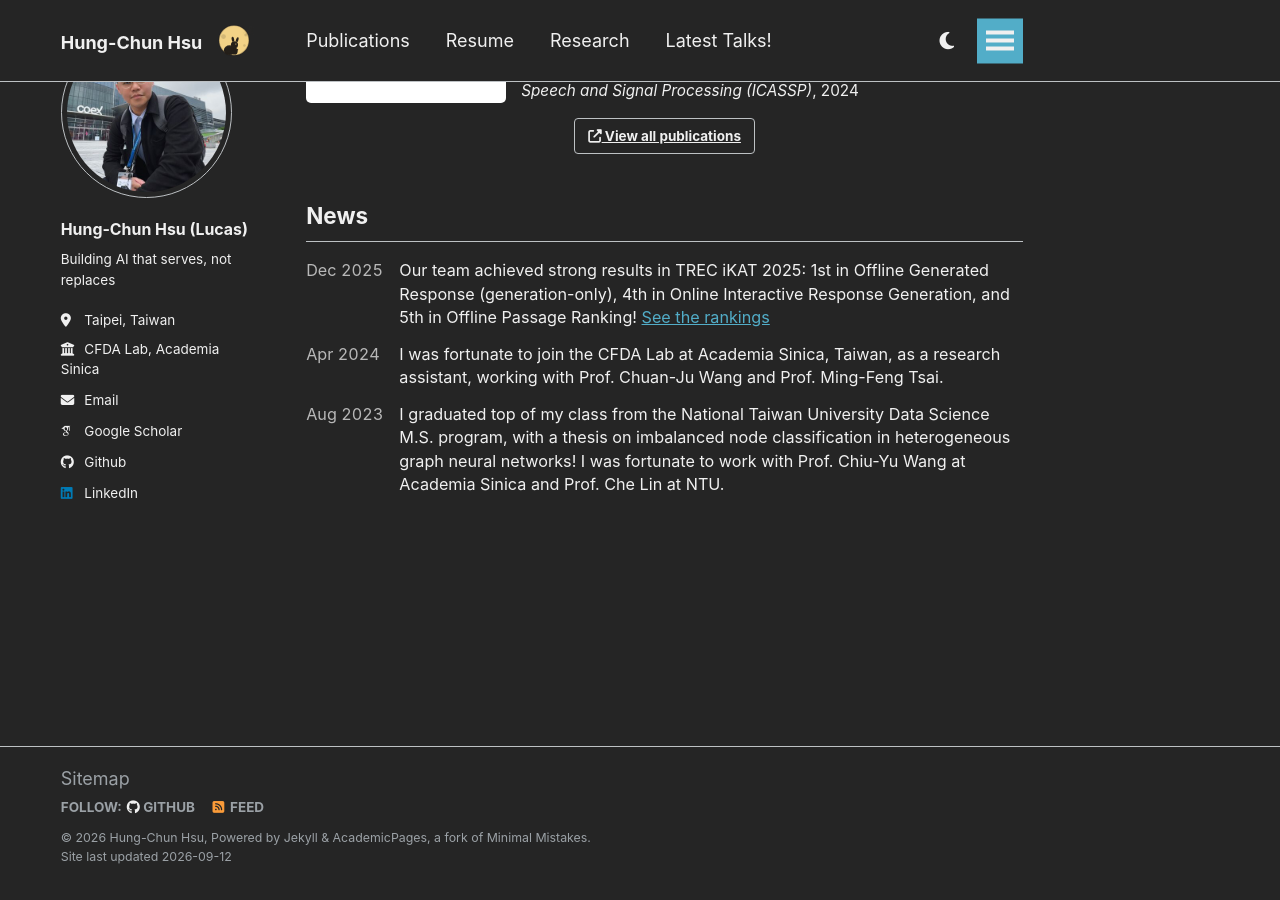
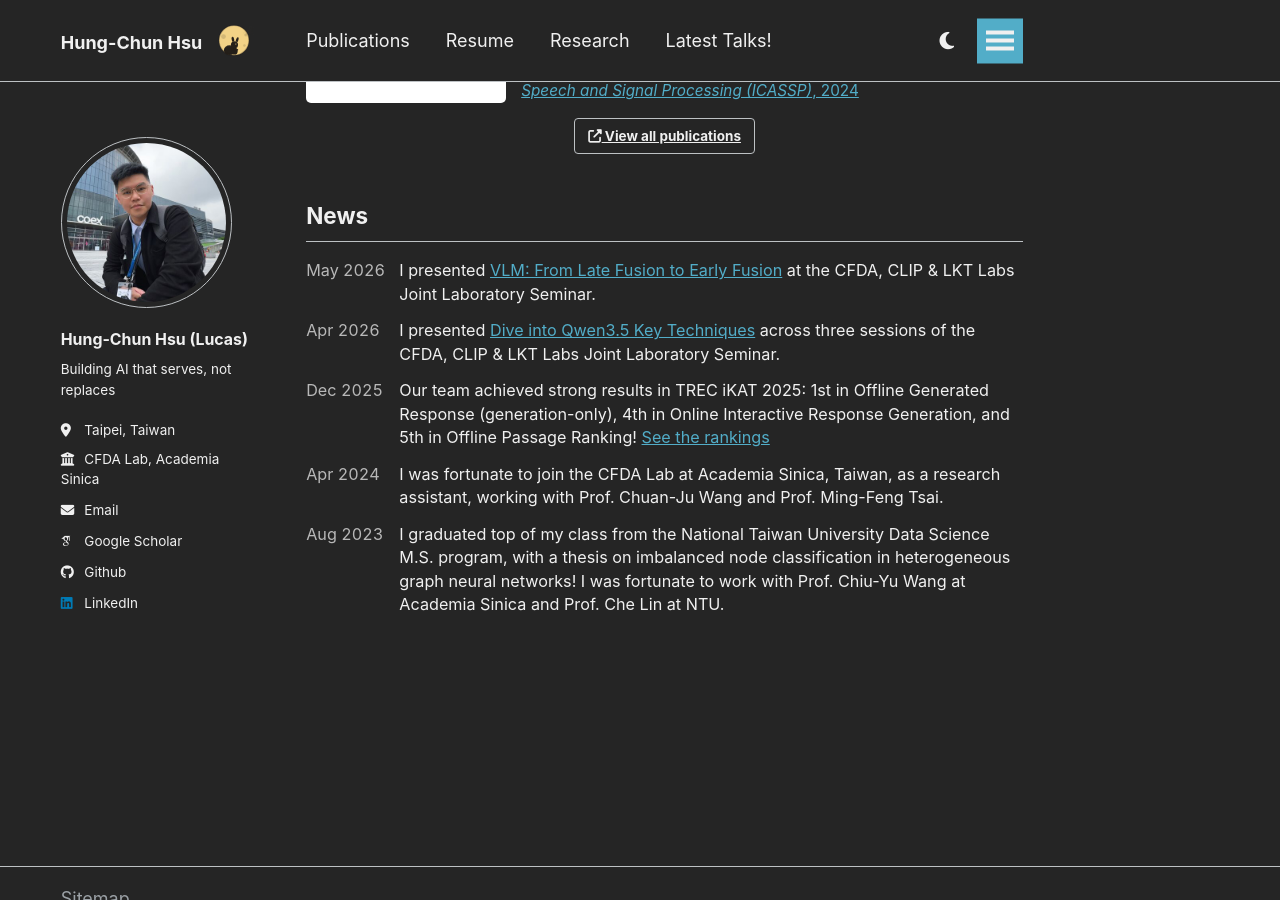
Before and after one commit to lucas-hc-hsu/lucas-hc-hsu.github.io, a Jekyll site: the page built from _pages/about.md, in a window 1280 px wide and 900 px high, scrolled down 857 px. Built offline with Jekyll 4.4.1, drawn with Linux system fonts in a browser that asks for light colours; some web fonts are replaced.

Commit message:
Link the research cards and log the talks in News
Point each card's title at its own publication page and its venue line at
the paper itself. Both come from fields the publications already carry, so
new entries pick this up without touching the homepage.

Add the two 2026 seminars to News, linking to their talk pages.

Co-Authored-By: Claude Opus 5 (1M context) <noreply@anthropic.com>
Claude-Session: https://claude.ai/code/session_01GhMg4GJdFWXasgVdjRV2LN

```diff
--- a/_pages/about.md
+++ b/_pages/about.md
@@ -30,13 +30,16 @@ Hi, I'm Hung-Chun. My research interests lie in multimodal LLMs, information ret
   </div>
   <div style="flex: 1; min-width: 250px;">
     <p style="margin-top: 0; margin-bottom: 5px; font-weight: 550;">
-      {{ post.title }}
+      <a href="{{ post.url }}">{{ post.title }}</a>
     </p>
     {% if post.authors %}
       {% assign authors_with_underline = post.authors | replace: "Hung Chun Hsu", "<u>Hung Chun Hsu</u>" | replace: "Hung-Chun Hsu", "<u>Hung-Chun Hsu</u>" %}
       <p style="font-size: 0.85em; margin-bottom: 3px;">{{ authors_with_underline }}</p>
     {% endif %}
-    <p style="font-size: 0.85em; margin-bottom: 0;"><i>{{ post.venue }}</i>, {{ post.date | default: "1900-01-01" | date: "%Y" }}</p>
+    <p style="font-size: 0.85em; margin-bottom: 0;">
+      {% if post.paperurl %}<a href="{{ post.paperurl }}" target="_blank" rel="noopener noreferrer"><i>{{ post.venue }}</i>, {{ post.date | default: "1900-01-01" | date: "%Y" }}</a>
+      {% else %}<i>{{ post.venue }}</i>, {{ post.date | default: "1900-01-01" | date: "%Y" }}{% endif %}
+    </p>
   </div>
 </div>
 {% endfor %}
@@ -95,6 +98,8 @@ document.addEventListener('DOMContentLoaded', function() {
 
 <div class="news-section" markdown="1">
 
+- <span class="news-date">May 2026</span><span>I presented [VLM: From Late Fusion to Early Fusion](/talks/2026-vlm-late-to-early-fusion) at the CFDA, CLIP &amp; LKT Labs Joint Laboratory Seminar.</span>
+- <span class="news-date">Apr 2026</span><span>I presented [Dive into Qwen3.5 Key Techniques](/talks/2026-qwen35-key-techniques) across three sessions of the CFDA, CLIP &amp; LKT Labs Joint Laboratory Seminar.</span>
 - <span class="news-date">Dec 2025</span><span>Our team achieved strong results in TREC iKAT 2025: 1st in Offline Generated Response (generation-only), 4th in Online Interactive Response Generation, and 5th in Offline Passage Ranking! [See the rankings](/memorable-moments/#trec-ikat-2025)</span>
 - <span class="news-date">Apr 2024</span><span>I was fortunate to join the CFDA Lab at Academia Sinica, Taiwan, as a research assistant, working with Prof. Chuan-Ju Wang and Prof. Ming-Feng Tsai.</span>
 - <span class="news-date">Aug 2023</span><span>I graduated top of my class from the National Taiwan University Data Science M.S. program, with a thesis on imbalanced node classification in heterogeneous graph neural networks! I was fortunate to work with Prof. Chiu-Yu Wang at Academia Sinica and Prof. Che Lin at NTU.</span>
```
